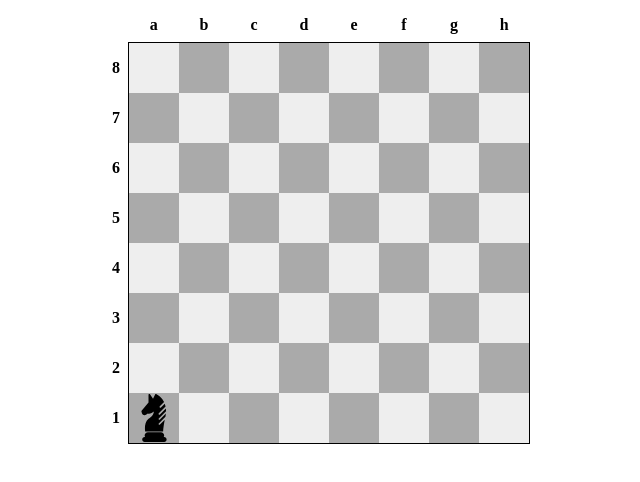
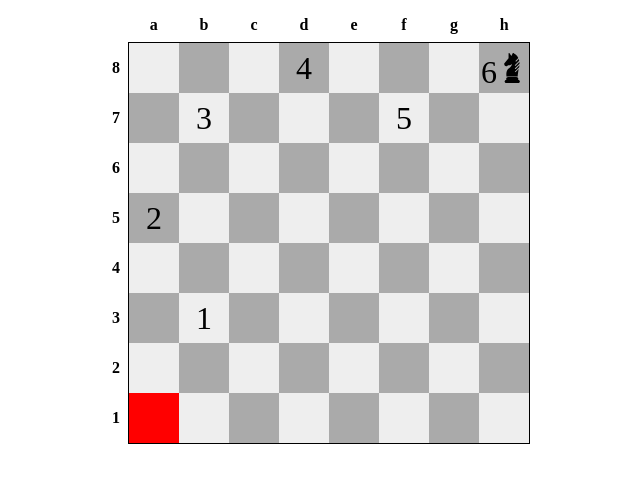
Before and after one commit to brendonn40/knights-travails, a plain HTML site: page index.html in a window 1280 px wide. Shown: the whole page, without its empty margins (323-963 px from the left). Drawn offline with Linux system fonts and the light colour scheme.

Commit message:
basic funcionality

```diff
--- a/board.js
+++ /dev/null
@@ -1,13 +0,0 @@
-export const boardFactory = () => {
-  let board = []
-  for (let i = 0; i < 8; i++) {
-    let arr = []
-    for (let j = 0; j < 8; j++) {
-      arr.push(`[${i},${j}]`)
-    }
-    board.push(...arr)
-  }
-  return {
-    board,
-  }
-}
--- a/domStuff.js
+++ b/domStuff.js
@@ -62,3 +62,21 @@ export function putKnightOnCell(x, y) {
   img.src = "./knight.svg";
   cell.appendChild(img);
 }
+export function makePath(arrayOfCoords) {
+  for (let i = 1; i < arrayOfCoords.length; i++) {
+    let name = `[data-row="${arrayOfCoords[i][0]}"][data-column="${arrayOfCoords[i][1]}"]`;
+    const cell = document.querySelector(name);
+    cell.innerText = i;
+  }
+  let cellName = `[data-row="${arrayOfCoords[0][0]}"][data-column="${arrayOfCoords[0][1]}"]`;
+  const oldPos = document.querySelector(cellName);
+  oldPos.innerHTML = "";
+  oldPos.style.backgroundColor = "red";
+  putKnightOnCell(...arrayOfCoords.pop());
+}
+function resetBoard(currentPos) {
+  const board = document.getElementById("display");
+  board.innerHTML = "";
+  createBoardDisplay();
+  putKnightOnCell(...currentPos);
+}
--- a/knight.js
+++ b/knight.js
@@ -1,4 +1,5 @@
-export const knightFactory = (board) => {
+export const knightFactory = () => {
+  let knightPos = [0, 0];
   let possible = [
     [-1, 2],
     [-2, 1],
@@ -8,22 +9,48 @@ export const knightFactory = (board) => {
     [2, 1],
     [2, -1],
     [1, -2],
-  ]
-  const validMove = (x, y) => {
-    let moves = []
+  ];
+  const validMove = (array) => {
+    let moves = [];
+    let valid = [];
     for (const move of possible) {
       if (
-        x + move[0] < 8 &&
-        x + move[0] >= 0 &&
-        y + move[1] < 8 &&
-        y + move[1] >= 0
+        array[0] + move[0] < 8 &&
+        array[0] + move[0] >= 0 &&
+        array[1] + move[1] < 8 &&
+        array[1] + move[1] >= 0
       ) {
-        moves.push(move)
+        moves.push(move);
       }
     }
-    return moves
-  }
+    for (const move of moves) {
+      let arr = [];
+      arr.push(array[0] + move[0]);
+      arr.push(array[1] + move[1]);
+      valid.push(arr);
+    }
+    return valid;
+  };
+  const findPath = (target) => {
+    let queue = [[knightPos, [knightPos]]];
+    let visited = new Set([JSON.stringify(knightPos)]);
+    while (queue.length > 0) {
+      let [coord, path] = queue.shift();
+      visited.add(JSON.stringify(coord));
+      if (JSON.stringify(coord) === JSON.stringify(target)) {
+        return path;
+      }
+      let moves = validMove(coord);
+      for (const move of moves) {
+        if (!visited.has(JSON.stringify(move))) {
+          queue.push([move, [...path, move]]);
+        }
+      }
+    }
+  };
   return {
     validMove,
-  }
-}
+    findPath,
+    knightPos,
+  };
+};
--- a/main.js
+++ b/main.js
@@ -1,11 +1,11 @@
-import { createBoardDisplay, putKnightOnCell } from './domStuff.js'
-import { boardFactory } from './board.js'
-import { knightFactory } from './knight.js'
-createBoardDisplay()
+import { createBoardDisplay, makePath, putKnightOnCell } from "./domStuff.js";
+import { knightFactory } from "./knight.js";
+createBoardDisplay();
 
-let board = boardFactory()
-console.log(board.board)
-putKnightOnCell(0, 0)
+putKnightOnCell(0, 0);
 
-let k = knightFactory(board)
-console.log(k.validMove(0, 0))
+let k = knightFactory();
+
+console.log(k.findPath([3, 3]));
+
+makePath(k.findPath([7, 7]));
--- a/style.css
+++ b/style.css
@@ -41,3 +41,7 @@
 #chess-board .dark {
   background: #aaa;
 }
+img{
+  width: 30px;
+  height: auto;
+}
```
Also changed, not shown: event.js (added, +23 -0 lines).
